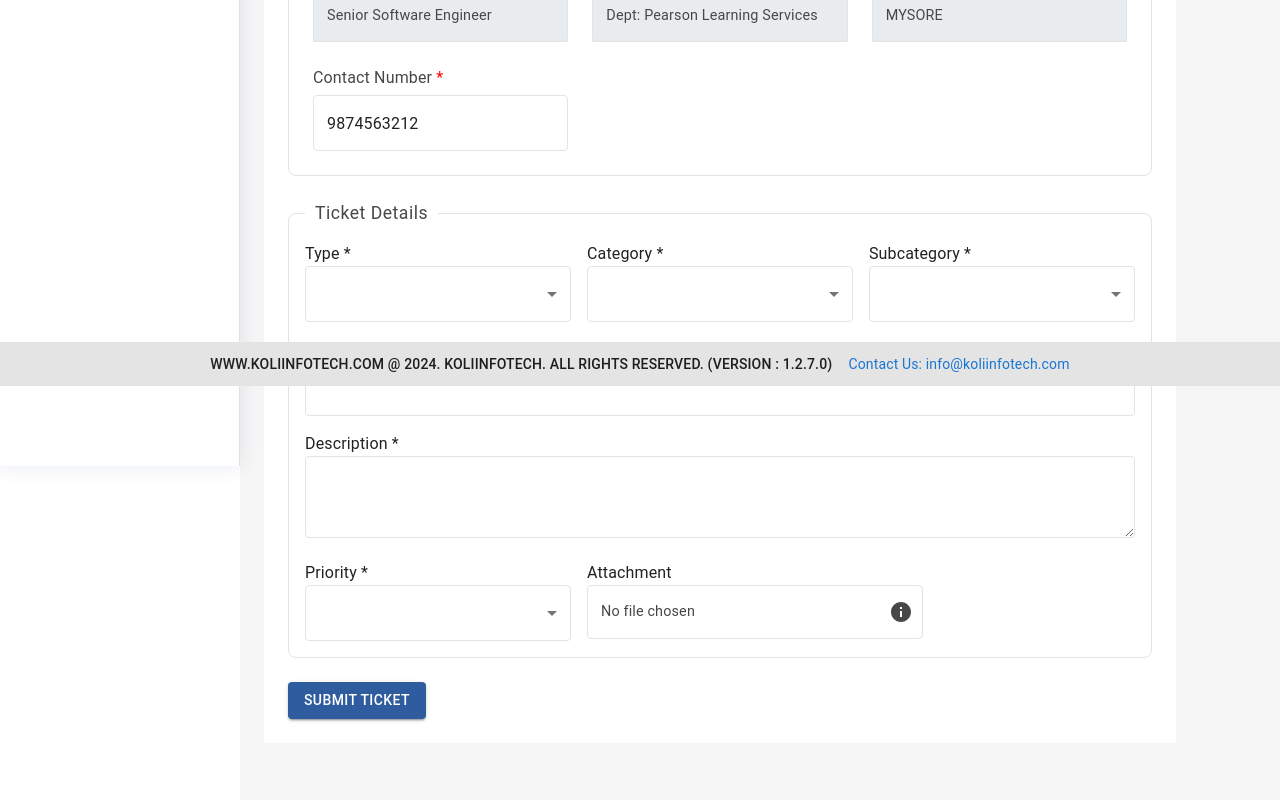
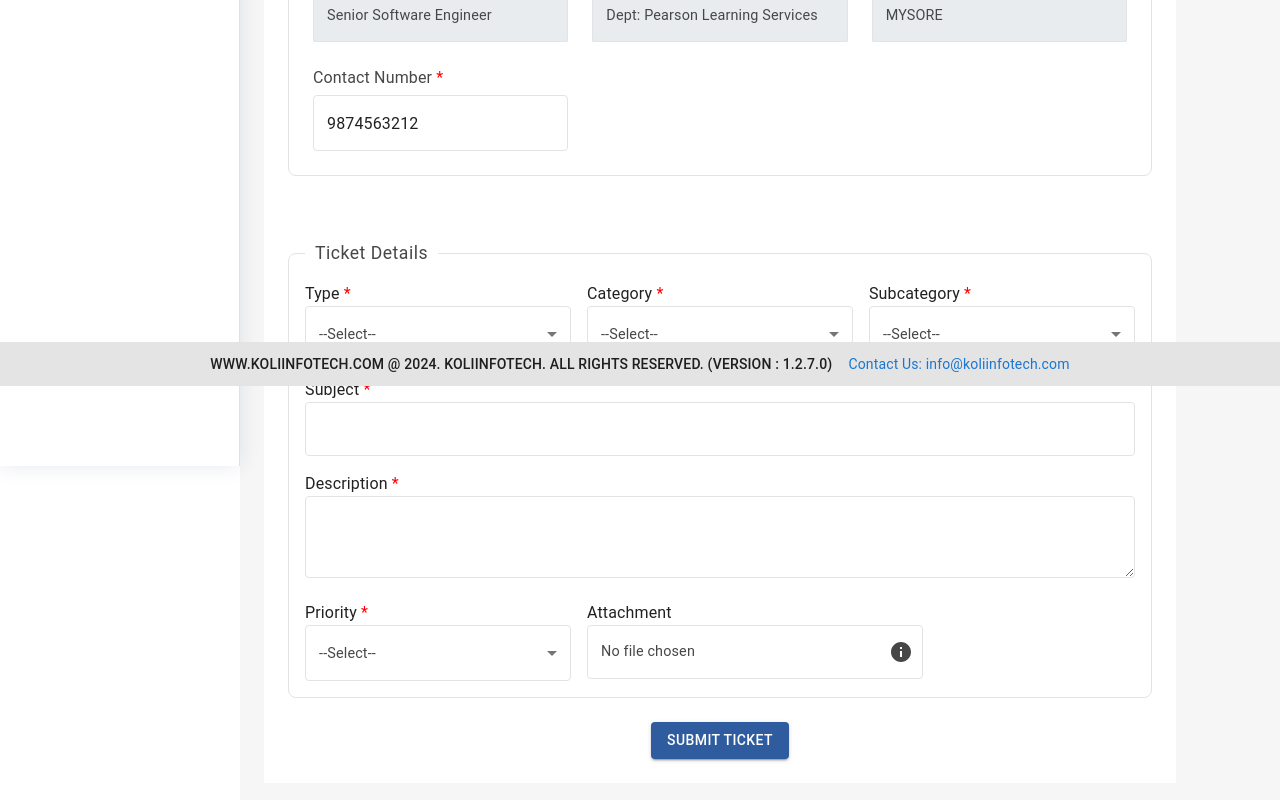
Before and after one commit to vamshidevv/KIHD, a React (Create React App) app: page /submitticket in a window 1280 px wide. Shown: the part 414-1214 px from the top of the page. Built offline with nearby package versions, Linux system fonts and the light colour scheme; sample sign-in values are in the browser's storage.

Commit message:
applied style and added options on ticket details form fields

```diff
--- a/src/Components/SubmitTicket.jsx
+++ b/src/Components/SubmitTicket.jsx
@@ -1,4 +1,4 @@
-import React, { useState } from "react";
+import React from "react";
 import {
   Box,
   TextField,
@@ -7,9 +7,11 @@ import {
   Typography,
   MenuItem,
   Tooltip,
-  Hidden,
+  ThemeProvider,
+  createTheme,
 } from "@mui/material";
 import { Formik, Form, Field } from "formik";
+import * as Yup from "yup"; // Import Yup for validation
 import withResponsiveDrawer from "./withResponsiveDrawer";
 import { styled } from "@mui/system";
 import InfoIcon from "@mui/icons-material/Info";
@@ -25,6 +27,17 @@ const initialValues = {
   attachment: "",
 };
 
+// Define Yup validation schema
+const validationSchema = Yup.object().shape({
+  contactNumber: Yup.string().required("Contact number is required"),
+  type: Yup.string().required("Type is required"),
+  category: Yup.string().required("Category is required"),
+  subcategory: Yup.string().required("Subcategory is required"),
+  subject: Yup.string().required("Subject is required"),
+  description: Yup.string().required("Description is required"),
+  priority: Yup.string().required("Priority is required"),
+});
+
 // Custom styled TextField with consistent border color and focus behavior
 const CustomTextField = styled(TextField)({
   "& .MuiOutlinedInput-root": {
@@ -35,7 +48,7 @@ const CustomTextField = styled(TextField)({
       borderColor: "#e3e3e3", // Hover border color
     },
     "&.Mui-focused fieldset": {
-      borderColor: "#2e5c9e61", // Focused border color
+      borderColor: "#e3e3e3", // Focused border color
     },
   },
   "& .MuiInputBase-input": {
@@ -67,7 +80,24 @@ const TicketDetailsTextField = styled(TextField)({
 });
 
 const SubmitTicket = () => {
+  // Define a custom theme with overrides for MenuItem
+  const theme = createTheme({
+    components: {
+      MuiMenuItem: {
+        styleOverrides: {
+          root: {
+            "&:hover": {
+              backgroundColor: "#2e5c9e61",
+              color: "white",
+            },
+          },
+        },
+      },
+    },
+  });
+
   return (
+    <ThemeProvider theme={theme}>
       <Box
         sx={{
           backgroundColor: "white",
@@ -98,16 +128,20 @@ const SubmitTicket = () => {
 
           <Formik
             initialValues={initialValues}
+            validationSchema={validationSchema}
             onSubmit={(values) => {
               console.log("Form data", values);
             }}
           >
-          {({ handleChange, setFieldValue, values }) => (
+            {({ handleChange, setFieldValue, values, errors, touched }) => (
               <Form>
-              <Grid container spacing={3}>
+                <Grid container spacing={8}>
                   <Grid item xs={12}>
                     <Box
-                    sx={{ border: "1px solid #e3e3e3", borderRadius: "8px" }}
+                      sx={{
+                        border: "1px solid #e3e3e3",
+                        borderRadius: "8px",
+                      }}
                       component="fieldset"
                       borderColor="gray"
                       borderRadius="4px"
@@ -255,9 +289,17 @@ const SubmitTicket = () => {
 
                   {/* ========================= Ticket Details Form ============================ */}
 
+                  {touched.contactNumber && errors.contactNumber && (
+                    <Typography variant="caption" color="error">
+                      {errors.contactNumber}
+                    </Typography>
+                  )}
                   <Grid item xs={12}>
                     <Box
-                    sx={{ border: "1px solid #e3e3e3", borderRadius: "8px" }}
+                      sx={{
+                        border: "1px solid #e3e3e3",
+                        borderRadius: "8px",
+                      }}
                       component="fieldset"
                       borderColor="gray"
                       borderRadius="4px"
@@ -278,87 +320,144 @@ const SubmitTicket = () => {
                         {/* Type field */}
                         <Grid item xs={12} md={4}>
                           <label htmlFor="">
-                          Type <span>*</span>
+                            Type <span className="imp">*</span>
                           </label>
-                        <TicketDetailsTextField
-                          as={TextField}
+                          <Field
+                            as={TicketDetailsTextField}
                             select
                             fullWidth
                             name="type"
                             variant="outlined"
-                          required
+                            onChange={(event) => {
+                              handleChange(event);
+                              setFieldValue("type", event.target.value);
+                            }}
+                            SelectProps={{
+                              displayEmpty: true,
+                              renderValue: (value) =>
+                                value === "" ? "--Select--" : value,
+                            }}
                           >
-                          <MenuItem value="">--Select--</MenuItem>
-                          {/* Add your options here */}
-                        </TicketDetailsTextField>
+                            <MenuItem value="" disabled>
+                              --Select--
+                            </MenuItem>
+                            <MenuItem value="Issue">Issue</MenuItem>
+                            <MenuItem value="Request">Request</MenuItem>
+                            <MenuItem value="Other">Other</MenuItem>
+                          </Field>
+                          {touched.type && errors.type && (
+                            <Typography variant="caption" color="error">
+                              {errors.type}
+                            </Typography>
+                          )}
                         </Grid>
 
                         {/* Category and Subcategory fields */}
                         <Grid item xs={12} sm={6} md={4}>
                           <label htmlFor="">
-                          Category <span>*</span>
+                            Category <span className="imp">*</span>
                           </label>
-                        <TicketDetailsTextField
-                          as={TextField}
+
+                          <Field
+                            as={TicketDetailsTextField}
                             select
                             fullWidth
                             name="category"
                             variant="outlined"
-                          required
+                            onChange={(event) => {
+                              handleChange(event);
+                              setFieldValue("category", event.target.value);
+                            }}
+                            SelectProps={{
+                              displayEmpty: true,
+                              renderValue: (value) =>
+                                value === "" ? "--Select--" : value,
+                            }}
                           >
-                          <MenuItem value="">--Select--</MenuItem>
-                          {/* Add your options here */}
-                        </TicketDetailsTextField>
+                            <MenuItem value="" disabled>
+                              --Select--
+                            </MenuItem>
+                            <MenuItem value="Software">Software</MenuItem>
+                            <MenuItem value="Hardware">Hardware</MenuItem>
+                            <MenuItem value="Network">Network</MenuItem>
+                          </Field>
+                          {touched.category && errors.category && (
+                            <Typography variant="caption" color="error">
+                              {errors.category}
+                            </Typography>
+                          )}
                         </Grid>
                         <Grid item xs={12} sm={6} md={4}>
                           <label htmlFor="">
-                          Subcategory <span>*</span>
+                            Subcategory <span className="imp">*</span>
                           </label>
-                        <TicketDetailsTextField
-                          as={TextField}
+                          <Field
+                            as={TicketDetailsTextField}
                             select
                             fullWidth
                             name="subcategory"
                             variant="outlined"
-                          required
+                            onChange={(event) => {
+                              handleChange(event);
+                              setFieldValue("subcategory", event.target.value);
+                            }}
+                            SelectProps={{
+                              displayEmpty: true,
+                              renderValue: (value) =>
+                                value === "" ? "--Select--" : value,
+                            }}
                           >
-                          <MenuItem value="">--Select--</MenuItem>
-                          {/* Add your options here */}
-                        </TicketDetailsTextField>
+                            <MenuItem value="" disabled="true">
+                              --Select--
+                            </MenuItem>
+                            <MenuItem value="Application">Application</MenuItem>
+                            <MenuItem value="System">System</MenuItem>
+                            <MenuItem value="Infrastructure">
+                              Infrastructure
+                            </MenuItem>
+                          </Field>
+                          {touched.subcategory && errors.subcategory && (
+                            <Typography variant="caption" color="error">
+                              {errors.subcategory}
+                            </Typography>
+                          )}
                         </Grid>
 
                         {/* Subject field */}
                         <Grid item xs={12}>
                           <label htmlFor="">
-                          Subject <span>*</span>
+                            Subject <span className="imp">*</span>
                           </label>
-                        <TicketDetailsTextField
-                          as={TextField}
+                          <Field
+                            as={TicketDetailsTextField}
                             fullWidth
                             name="subject"
                             variant="outlined"
-                          required
                             sx={{
                               "& .MuiInputBase-input": {
                                 cursor: "text",
                               },
                             }}
+                            onChange={handleChange}
                           />
+                          {touched.subject && errors.subject && (
+                            <Typography variant="caption" color="error">
+                              {errors.subject}
+                            </Typography>
+                          )}
                         </Grid>
 
                         {/* Description field */}
                         <Grid item xs={12}>
                           <label htmlFor="">
-                          Description <span>*</span>
+                            Description <span className="imp">*</span>
                           </label>
                           <Field
                             as="textarea" // Use textarea instead of TextField for description
                             name="description"
-                          // placeholder="Describe your issue or request here..."
                             variant="outlined"
                             multiline
                             rows={4}
-                          required
                             style={{
                               width: "100%",
                               padding: "10px",
@@ -367,25 +466,47 @@ const SubmitTicket = () => {
                               border: "1px solid #e3e3e3",
                               borderColor: "#e3e3e3",
                             }}
+                            onChange={handleChange}
                           />
+                          {touched.description && errors.description && (
+                            <Typography variant="caption" color="error">
+                              {errors.description}
+                            </Typography>
+                          )}
                         </Grid>
 
                         {/* Priority and Attachment fields */}
                         <Grid item xs={12} sm={6} md={4}>
                           <label htmlFor="">
-                          Priority <span>*</span>
+                            Priority <span className="imp">*</span>
                           </label>
-                        <TicketDetailsTextField
-                          as={TextField}
+                          <Field
+                            as={TicketDetailsTextField}
                             select
                             fullWidth
                             name="priority"
                             variant="outlined"
-                          required
+                            onChange={(event) => {
+                              handleChange(event);
+                              setFieldValue("priority", event.target.value);
+                            }}
+                            SelectProps={{
+                              displayEmpty: true,
+                              renderValue: (value) =>
+                                value === "" ? "--Select--" : value,
+                            }}
                           >
-                          <MenuItem value="--select--">--Select--</MenuItem>
-                          {/* Add your options here */}
-                        </TicketDetailsTextField>
+                            <MenuItem value="">--Select--</MenuItem>
+                            <MenuItem value="High">P1 - Critical</MenuItem>
+                            <MenuItem value="High">P2 - High</MenuItem>
+                            <MenuItem value="Medium">P3 - Medium</MenuItem>
+                            <MenuItem value="Low">P4 - Low</MenuItem>
+                          </Field>
+                          {touched.priority && errors.priority && (
+                            <Typography variant="caption" color="error">
+                              {errors.priority}
+                            </Typography>
+                          )}
                         </Grid>
                         <Grid item xs={12} sm={6} md={5}>
                           <label htmlFor="">Attachment</label>
@@ -420,8 +541,8 @@ const SubmitTicket = () => {
                             <Tooltip
                               title={
                                 <>
-                                - Supported file types: .JPG, .PNG, .pdf, .doc,
-                                .xlsx, .zip, .txt, .xls
+                                  - Supported file types: .JPG, .PNG, .pdf,
+                                  .doc, .xlsx, .zip, .txt, .xls
                                   <br />- Maximum file size allowed is 5 Mb.
                                 </>
                               }
@@ -445,6 +566,11 @@ const SubmitTicket = () => {
                     </Box>
                   </Grid>
                 </Grid>
+                <Box
+                  sx={{
+                    textAlign: "center",
+                  }}
+                >
                   <Button
                     type="submit"
                     variant="contained"
@@ -456,11 +582,13 @@ const SubmitTicket = () => {
                   >
                     Submit Ticket
                   </Button>
+                </Box>
               </Form>
             )}
           </Formik>
         </Box>
       </Box>
+    </ThemeProvider>
   );
 };
 
```
Lines whose indentation alone changed are shown as unchanged.
